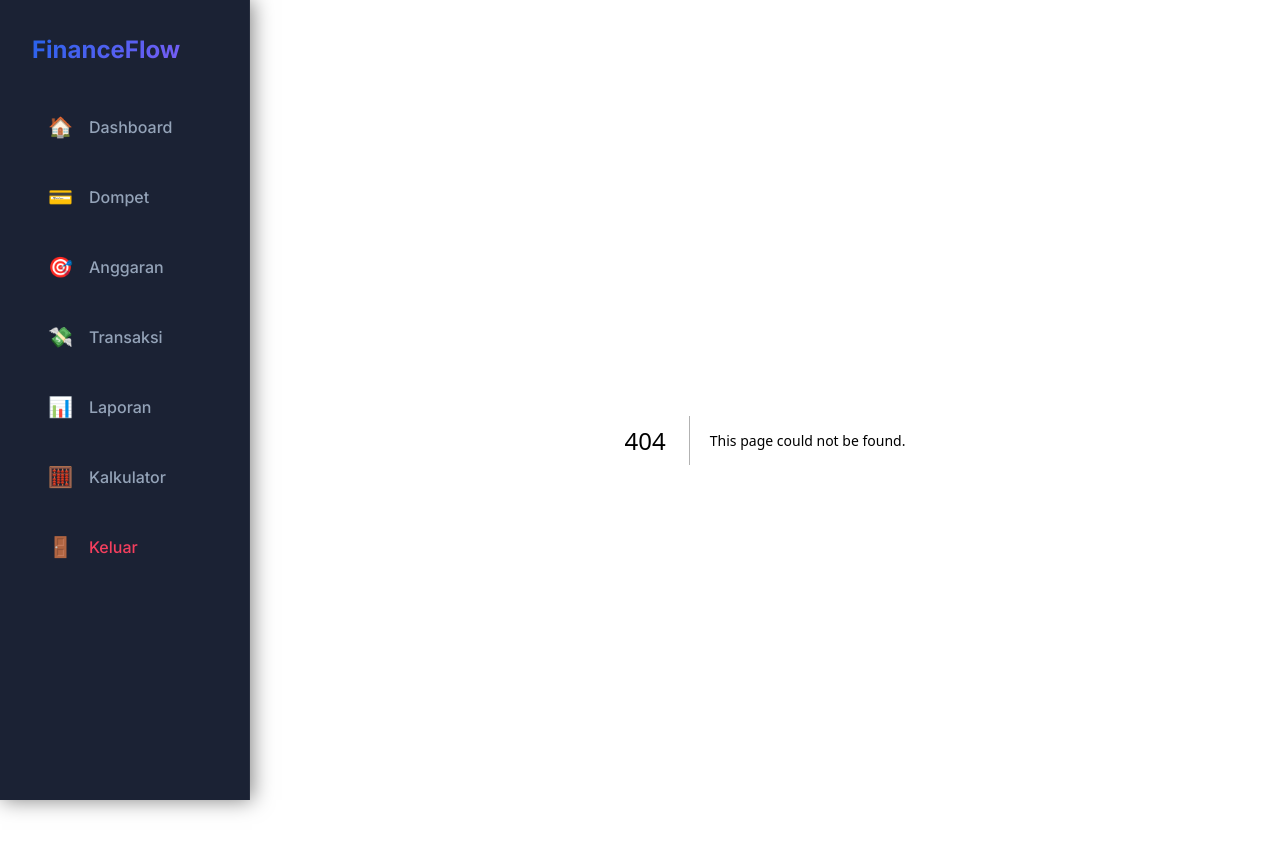
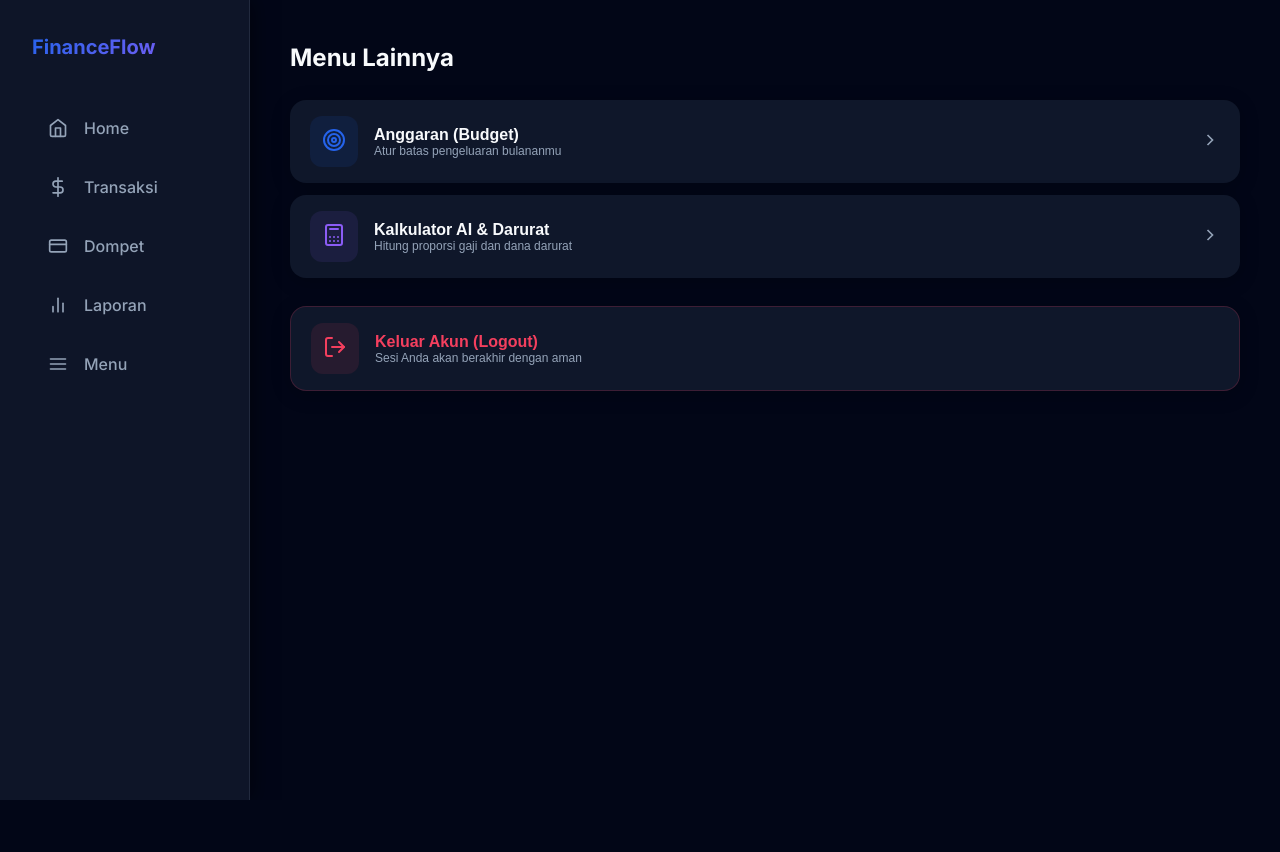
Before and after one commit to umaralf2735/Tabungan, a Next.js app: page /menu in a window 1280 px wide. Before the commit this address had no page. Shown: the top 852 px of the page. After the commit the page ends 800 px from the top, so only its background shows below. Built offline with nearby package versions, Linux system fonts and the light colour scheme.

Commit message:
Update Fase 5: Redesign UI Premium Fintech ala DANA

```diff
--- a/src/app/globals.css
+++ b/src/app/globals.css
@@ -1,24 +1,19 @@
 :root {
-  --color-primary: #2563EB;       /* Electric Blue */
-  --color-primary-hover: #3b82f6;
-  --color-secondary: #8B5CF6;     /* Purple Neon */
+  /* Color Palette (Fintech Premium) */
+  --color-bg-base: #020617;
+  --color-surface: #0F172A;
+  --color-primary: #2563EB;
+  --color-secondary: #8B5CF6;
+  --color-success: #22C55E;
+  --color-danger: #F43F5E;
+  --color-text: #F8FAFC;
+  --color-text-muted: #94A3B8;
+  --color-border: rgba(148, 163, 184, 0.15);
 
-  --color-bg-base: #020617;       /* Navy Black */
-  --color-surface: rgba(15, 23, 42, 0.6); /* Glassmorphism Card */
-  --color-text: #ffffff;          /* Putih terang */
-  --color-text-muted: #94a3b8;
-  --color-border: rgba(255, 255, 255, 0.05); /* Transparan blur */
-
-  --color-success: #22C55E;       /* Bright Green */
-  --color-danger: #F43F5E;        /* Bright Red */
-
-  --shadow-sm: 0 1px 2px 0 rgba(0, 0, 0, 0.3);
-  --shadow-md: 0 10px 30px -5px rgba(37, 99, 235, 0.15); /* Glowing effect */
-  --shadow-lg: 0 20px 40px -10px rgba(139, 92, 246, 0.2);
-
-  --radius-md: 1rem;
-  --radius-lg: 1.5rem;
-  --radius-xl: 2.5rem;
+  --radius-sm: 8px;
+  --radius-md: 12px;
+  --radius-lg: 16px;
+  --radius-xl: 24px;
 }
 
 * {
@@ -28,98 +23,68 @@
 }
 
 body {
-  font-family: 'Inter', -apple-system, BlinkMacSystemFont, "Segoe UI", Roboto, Helvetica, Arial, sans-serif;
+  font-family: 'Inter', -apple-system, sans-serif;
+  background-color: var(--color-bg-base);
   color: var(--color-text);
   line-height: 1.5;
-  background-color: var(--color-bg-base);
-  /* Futuristic Glowing Background */
-  background-image:
-    radial-gradient(circle at 15% 50%, rgba(37, 99, 235, 0.15), transparent 25%),
-    radial-gradient(circle at 85% 30%, rgba(139, 92, 246, 0.15), transparent 25%);
-  background-attachment: fixed;
-  transition: background-color 0.3s ease, color 0.3s ease;
-  min-height: 100vh;
-  overflow-x: hidden;
-  max-width: 100vw;
+  -webkit-font-smoothing: antialiased;
 }
 
 a {
+  text-decoration: none;
   color: inherit;
-  text-decoration: none;
 }
 
-button, input, select {
-  font-family: inherit;
-  border: none;
-  outline: none;
+/* Base Components */
+.card {
+  background: var(--color-surface);
+  border-radius: var(--radius-lg);
+  border: 1px solid var(--color-border);
+  padding: 1.25rem;
+  box-shadow: 0 4px 20px rgba(0, 0, 0, 0.2);
+  transition: transform 0.2s ease, box-shadow 0.2s ease;
 }
 
-button {
-  cursor: pointer;
-  background: none;
-}
-
-/* Glassmorphism Card Utilities */
-.card {
-  background: var(--color-surface);
+.card-glass {
+  background: rgba(15, 23, 42, 0.6);
   backdrop-filter: blur(12px);
   -webkit-backdrop-filter: blur(12px);
+  border: 1px solid rgba(148, 163, 184, 0.1);
   border-radius: var(--radius-lg);
-  border: 1px solid var(--color-border);
-  box-shadow: var(--shadow-md);
-  padding: 1.5rem;
-  transition: transform 0.3s cubic-bezier(0.175, 0.885, 0.32, 1.275), box-shadow 0.3s ease, background 0.3s ease;
-}
-
-.card:hover {
-  transform: translateY(-5px);
-  box-shadow: var(--shadow-lg);
-  background: rgba(30, 41, 59, 0.8); /* Semi transparan glowing */
-  border: 1px solid rgba(139, 92, 246, 0.3); /* Border ungu saat hover */
+  box-shadow: 0 8px 32px rgba(0, 0, 0, 0.3);
 }
 
 .btn-primary {
-  background: linear-gradient(135deg, var(--color-primary) 0%, var(--color-secondary) 100%);
+  background: linear-gradient(135deg, var(--color-primary), var(--color-secondary));
   color: white;
-  padding: 0.75rem 1.5rem;
-  border-radius: var(--radius-md);
+  border: none;
+  padding: 0.6rem 1.25rem;
+  border-radius: 99px;
   font-weight: 600;
-  box-shadow: 0 4px 15px rgba(37, 99, 235, 0.4); /* Glow effect */
-  transition: all 0.3s ease;
+  font-size: 0.875rem;
+  cursor: pointer;
+  box-shadow: 0 4px 15px rgba(37, 99, 235, 0.4);
+  transition: all 0.2s ease;
 }
-
 .btn-primary:hover {
-  transform: scale(1.05);
-  box-shadow: 0 6px 20px rgba(139, 92, 246, 0.6); /* Purple glow */
-}
-
-.btn-danger {
-  background: linear-gradient(135deg, var(--color-danger) 0%, #be123c 100%);
-  color: white;
-  padding: 0.5rem 1rem;
-  border-radius: var(--radius-md);
-  font-weight: 600;
-  box-shadow: 0 4px 15px rgba(244, 63, 94, 0.4);
-  transition: all 0.3s ease;
-}
-.btn-danger:hover {
-  transform: scale(1.05);
-  box-shadow: 0 6px 20px rgba(244, 63, 94, 0.6);
+  transform: translateY(-2px);
+  box-shadow: 0 6px 20px rgba(37, 99, 235, 0.6);
 }
 
 .btn-icon {
-  background: transparent;
-  color: var(--color-text-muted);
+  background: rgba(255, 255, 255, 0.05);
+  border: 1px solid var(--color-border);
+  color: var(--color-text);
   padding: 0.5rem;
-  border-radius: var(--radius-md);
-  transition: all 0.2s ease;
+  border-radius: var(--radius-sm);
+  cursor: pointer;
+  transition: all 0.2s;
 }
 .btn-icon:hover {
-  background: rgba(255, 255, 255, 0.1); /* Efek terang saat disorot */
-  color: #ffffff;
+  background: rgba(255, 255, 255, 0.1);
 }
 
-/* Responsive Layout */
+/* Layout */
 .app-container {
   display: flex;
   min-height: 100vh;
@@ -128,11 +93,10 @@ button {
   max-width: 100vw;
 }
 
-/* Mobile Header */
 .mobile-header {
   display: block;
   padding: 1rem;
-  background: rgba(15, 23, 42, 0.8);
+  background: rgba(2, 6, 23, 0.8);
   backdrop-filter: blur(12px);
   border-bottom: 1px solid var(--color-border);
   position: sticky;
@@ -144,7 +108,7 @@ button {
   display: none;
 }
 
-/* Sidebar becomes Bottom Nav on Mobile */
+/* Bottom Nav (Mobile) */
 .sidebar {
   position: fixed;
   bottom: 0;
@@ -156,11 +120,11 @@ button {
   border-top: 1px solid var(--color-border);
   box-shadow: 0 -5px 20px rgba(0,0,0,0.5);
   z-index: 50;
-  padding: 0.5rem;
+  padding: 0.25rem 0.5rem 0.75rem 0.5rem; /* Compact padding */
 }
 
 .logo-text {
-  font-size: 1.5rem;
+  font-size: 1.25rem;
   font-weight: 800;
   color: var(--color-text);
   background: linear-gradient(135deg, var(--color-primary), var(--color-secondary));
@@ -172,8 +136,8 @@ button {
   display: flex;
   justify-content: space-around;
   align-items: center;
-  gap: 0.25rem;
-  overflow-x: auto;
+  gap: 0;
+  overflow-x: hidden;
 }
 
 .nav-link {
@@ -187,31 +151,29 @@ button {
   transition: all 0.2s ease;
   color: var(--color-text-muted);
   font-size: 0.65rem;
-  min-width: 50px;
+  width: 20%;
 }
-.nav-link:hover {
-  background: rgba(37, 99, 235, 0.2);
-  color: #ffffff;
-  box-shadow: inset 0 0 10px rgba(37, 99, 235, 0.3);
+.nav-link:hover, .nav-link.active {
+  color: var(--color-primary);
 }
 .nav-icon {
-  font-size: 1.25rem;
+  width: 24px;
+  height: 24px;
   margin-bottom: 0.25rem;
+  fill: none;
+  stroke: currentColor;
+  stroke-width: 2;
+  stroke-linecap: round;
+  stroke-linejoin: round;
 }
-
-.logout-link {
-  color: var(--color-danger);
-}
-.logout-link:hover {
-  background: rgba(244, 63, 94, 0.2);
-  color: #ffffff;
-  box-shadow: inset 0 0 10px rgba(244, 63, 94, 0.3);
+.nav-link:hover .nav-icon, .nav-link.active .nav-icon {
+  stroke: var(--color-primary);
 }
 
 .main-content {
   flex: 1;
   padding: 1rem;
-  padding-bottom: 6rem; /* Mencegah konten tertutup Bottom Nav */
+  padding-bottom: 5.5rem; /* Prevent overlap with Bottom Nav */
   overflow-y: auto;
   overflow-x: hidden;
   width: 100%;
@@ -221,6 +183,15 @@ button {
   width: 100%;
   overflow-x: auto;
 }
+
+/* Utilities */
+.text-success { color: var(--color-success); }
+.text-danger { color: var(--color-danger); }
+.text-primary { color: var(--color-primary); }
+.text-muted { color: var(--color-text-muted); }
+.font-bold { font-weight: 700; }
+.text-sm { font-size: 0.875rem; }
+.text-xs { font-size: 0.75rem; }
 
 /* Desktop styles */
 @media (min-width: 768px) {
@@ -232,7 +203,7 @@ button {
   }
   .desktop-logo {
     display: block;
-    margin-bottom: 2rem;
+    margin-bottom: 2.5rem;
   }
   .sidebar {
     position: sticky;
@@ -248,34 +219,36 @@ button {
     flex-direction: column;
     justify-content: flex-start;
     align-items: stretch;
-    gap: 1rem;
-    overflow-x: visible;
+    gap: 0.5rem;
   }
   .nav-link {
     flex-direction: row;
     justify-content: flex-start;
     font-size: 1rem;
-    padding: 0.75rem 1rem;
+    padding: 0.85rem 1rem;
+    width: 100%;
+  }
+  .nav-link:hover {
+    background: rgba(37, 99, 235, 0.1);
   }
   .nav-icon {
-    font-size: 1.25rem;
+    width: 20px;
+    height: 20px;
     margin-bottom: 0;
     margin-right: 1rem;
   }
-  .logout-link {
-    margin-top: auto; /* Memaksa tombol keluar ke paling bawah */
-  }
   .main-content {
     padding: 2.5rem;
+    padding-bottom: 2.5rem;
   }
 }
 
 /* Animations */
 @keyframes fadeIn {
-  from { opacity: 0; transform: translateY(10px); }
+  from { opacity: 0; transform: translateY(5px); }
   to { opacity: 1; transform: translateY(0); }
 }
 
 .animate-fade-in {
-  animation: fadeIn 0.5s ease-out forwards;
+  animation: fadeIn 0.4s ease-out forwards;
 }
--- a/src/app/layout.tsx
+++ b/src/app/layout.tsx
@@ -34,32 +34,24 @@ export default function RootLayout({ children }: { children: ReactNode }) {
             <h1 className="logo-text desktop-logo">FinanceFlow</h1>
             <nav className="nav-menu">
               <a href="/" className="nav-link">
-                <span className="nav-icon">🏠</span>
-                <span className="nav-text">Dashboard</span>
+                <svg className="nav-icon" viewBox="0 0 24 24"><path d="M3 9l9-7 9 7v11a2 2 0 0 1-2 2H5a2 2 0 0 1-2-2z"></path><polyline points="9 22 9 12 15 12 15 22"></polyline></svg>
+                <span className="nav-text">Home</span>
+              </a>
+              <a href="/transactions" className="nav-link">
+                <svg className="nav-icon" viewBox="0 0 24 24"><line x1="12" y1="1" x2="12" y2="23"></line><path d="M17 5H9.5a3.5 3.5 0 0 0 0 7h5a3.5 3.5 0 0 1 0 7H6"></path></svg>
+                <span className="nav-text">Transaksi</span>
               </a>
               <a href="/wallets" className="nav-link">
-                <span className="nav-icon">💳</span>
+                <svg className="nav-icon" viewBox="0 0 24 24"><rect x="2" y="5" width="20" height="14" rx="2" ry="2"></rect><line x1="2" y1="10" x2="22" y2="10"></line></svg>
                 <span className="nav-text">Dompet</span>
               </a>
-              <a href="/budgets" className="nav-link">
-                <span className="nav-icon">🎯</span>
-                <span className="nav-text">Anggaran</span>
-              </a>
-              <a href="/transactions" className="nav-link">
-                <span className="nav-icon">💸</span>
-                <span className="nav-text">Transaksi</span>
-              </a>
               <a href="/reports" className="nav-link">
-                <span className="nav-icon">📊</span>
+                <svg className="nav-icon" viewBox="0 0 24 24"><line x1="18" y1="20" x2="18" y2="10"></line><line x1="12" y1="20" x2="12" y2="4"></line><line x1="6" y1="20" x2="6" y2="14"></line></svg>
                 <span className="nav-text">Laporan</span>
               </a>
-              <a href="/calculator" className="nav-link">
-                <span className="nav-icon">🧮</span>
-                <span className="nav-text">Kalkulator</span>
-              </a>
-              <a href="/auth/login" className="nav-link logout-link">
-                <span className="nav-icon">🚪</span>
-                <span className="nav-text">Keluar</span>
+              <a href="/menu" className="nav-link">
+                <svg className="nav-icon" viewBox="0 0 24 24"><line x1="3" y1="12" x2="21" y2="12"></line><line x1="3" y1="6" x2="21" y2="6"></line><line x1="3" y1="18" x2="21" y2="18"></line></svg>
+                <span className="nav-text">Menu</span>
               </a>
             </nav>
           </aside>
--- /dev/null
+++ b/src/app/menu/page.tsx
@@ -0,0 +1,72 @@
+'use client';
+import { useRouter } from 'next/navigation';
+
+export default function MenuPage() {
+  const router = useRouter();
+
+  const handleLogout = () => {
+    localStorage.removeItem('token');
+    localStorage.removeItem('user');
+    router.push('/auth/login');
+  };
+
+  return (
+    <div className="animate-fade-in">
+      <header style={{ marginBottom: '1.5rem' }}>
+        <h2 style={{ fontSize: '1.5rem', fontWeight: 700 }}>Menu Lainnya</h2>
+      </header>
+
+      <div style={{ display: 'flex', flexDirection: 'column', gap: '0.75rem' }}>
+
+        <button
+          onClick={() => router.push('/budgets')}
+          className="card"
+          style={{ display: 'flex', alignItems: 'center', gap: '1rem', border: 'none', width: '100%', textAlign: 'left', cursor: 'pointer', padding: '1rem 1.25rem' }}
+        >
+          <div style={{ padding: '0.75rem', background: 'rgba(37, 99, 235, 0.1)', borderRadius: 'var(--radius-md)', color: 'var(--color-primary)' }}>
+            <svg width="24" height="24" viewBox="0 0 24 24" fill="none" stroke="currentColor" strokeWidth="2" strokeLinecap="round" strokeLinejoin="round"><circle cx="12" cy="12" r="10"></circle><circle cx="12" cy="12" r="6"></circle><circle cx="12" cy="12" r="2"></circle></svg>
+          </div>
+          <div style={{ flex: 1 }}>
+            <h4 style={{ fontSize: '1rem', fontWeight: 600, color: 'var(--color-text)' }}>Anggaran (Budget)</h4>
+            <p style={{ fontSize: '0.75rem', color: 'var(--color-text-muted)' }}>Atur batas pengeluaran bulananmu</p>
+          </div>
+          <div style={{ color: 'var(--color-text-muted)' }}>
+            <svg width="20" height="20" viewBox="0 0 24 24" fill="none" stroke="currentColor" strokeWidth="2"><polyline points="9 18 15 12 9 6"></polyline></svg>
+          </div>
+        </button>
+
+        <button
+          onClick={() => router.push('/calculator')}
+          className="card"
+          style={{ display: 'flex', alignItems: 'center', gap: '1rem', border: 'none', width: '100%', textAlign: 'left', cursor: 'pointer', padding: '1rem 1.25rem' }}
+        >
+          <div style={{ padding: '0.75rem', background: 'rgba(139, 92, 246, 0.1)', borderRadius: 'var(--radius-md)', color: 'var(--color-secondary)' }}>
+            <svg width="24" height="24" viewBox="0 0 24 24" fill="none" stroke="currentColor" strokeWidth="2" strokeLinecap="round" strokeLinejoin="round"><rect x="4" y="2" width="16" height="20" rx="2" ry="2"></rect><line x1="8" y1="6" x2="16" y2="6"></line><line x1="16" y1="14" x2="16" y2="14"></line><line x1="16" y1="18" x2="16" y2="18"></line><line x1="12" y1="14" x2="12" y2="14"></line><line x1="12" y1="18" x2="12" y2="18"></line><line x1="8" y1="14" x2="8" y2="14"></line><line x1="8" y1="18" x2="8" y2="18"></line></svg>
+          </div>
+          <div style={{ flex: 1 }}>
+            <h4 style={{ fontSize: '1rem', fontWeight: 600, color: 'var(--color-text)' }}>Kalkulator AI & Darurat</h4>
+            <p style={{ fontSize: '0.75rem', color: 'var(--color-text-muted)' }}>Hitung proporsi gaji dan dana darurat</p>
+          </div>
+          <div style={{ color: 'var(--color-text-muted)' }}>
+            <svg width="20" height="20" viewBox="0 0 24 24" fill="none" stroke="currentColor" strokeWidth="2"><polyline points="9 18 15 12 9 6"></polyline></svg>
+          </div>
+        </button>
+
+        <button
+          onClick={handleLogout}
+          className="card"
+          style={{ display: 'flex', alignItems: 'center', gap: '1rem', border: '1px solid rgba(244, 63, 94, 0.2)', width: '100%', textAlign: 'left', cursor: 'pointer', padding: '1rem 1.25rem', marginTop: '1rem' }}
+        >
+          <div style={{ padding: '0.75rem', background: 'rgba(244, 63, 94, 0.1)', borderRadius: 'var(--radius-md)', color: 'var(--color-danger)' }}>
+            <svg width="24" height="24" viewBox="0 0 24 24" fill="none" stroke="currentColor" strokeWidth="2" strokeLinecap="round" strokeLinejoin="round"><path d="M9 21H5a2 2 0 0 1-2-2V5a2 2 0 0 1 2-2h4"></path><polyline points="16 17 21 12 16 7"></polyline><line x1="21" y1="12" x2="9" y2="12"></line></svg>
+          </div>
+          <div style={{ flex: 1 }}>
+            <h4 style={{ fontSize: '1rem', fontWeight: 600, color: 'var(--color-danger)' }}>Keluar Akun (Logout)</h4>
+            <p style={{ fontSize: '0.75rem', color: 'var(--color-text-muted)' }}>Sesi Anda akan berakhir dengan aman</p>
+          </div>
+        </button>
+
+      </div>
+    </div>
+  );
+}
```
Also changed, not shown: src/app/page.tsx (+86 -126 lines).
